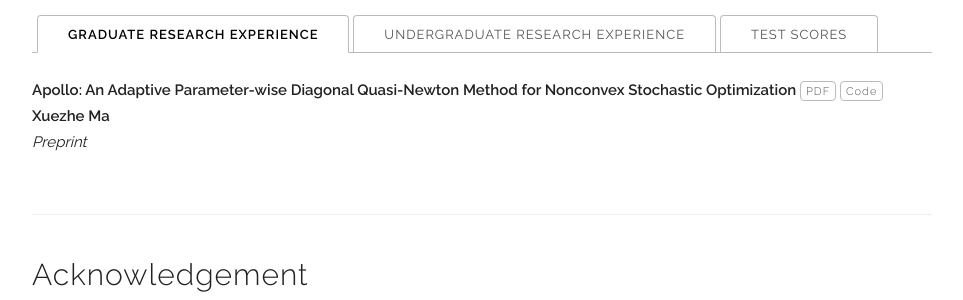
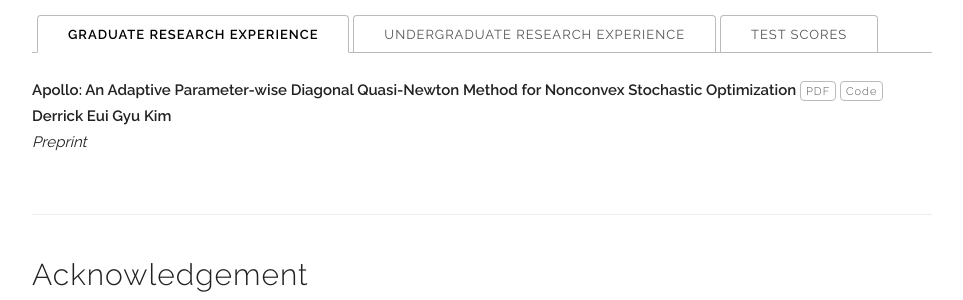
Before and after one commit to euigyuki/euigyuki.github.io, a Jekyll site: the page built from index.html, in a window 1280 px wide. Shown: the part 991-1291 px from the top of the page, without its empty margins (158-1121 px from the left). Built offline with Jekyll 4.4.1, drawn with Linux system fonts in a browser that asks for light colours.

Commit message:
updated website

```diff
--- a/_data/publications.yaml
+++ b/_data/publications.yaml
@@ -1,6 +1,6 @@
 papers:
   - title: "Apollo: An Adaptive Parameter-wise Diagonal Quasi-Newton Method for Nonconvex Stochastic Optimization"
-    authors: "<b>Xuezhe Ma</b>"
+    authors: "<b>Derrick Eui Gyu Kim</b>"
     venue: "Preprint"
     paper_pdf: "https://arxiv.org/abs/2009.13586"
     code: "https://github.com/XuezheMax/apollo"
--- a/index.html
+++ b/index.html
@@ -72,8 +72,8 @@
   <p>Most recent publications on <a href="https://scholar.google.com/citations?user=6_MQLIcAAAAJ" target="_blank">Google Scholar</a>.</p>
 -->
   <ul class="tab-nav">
-    <li><div class="button active" data-ref="#papers-sel">Graduate Research Experience</div></li>
-    <li><div class="button" data-ref="#papers-all">Undergraduate Research Experience</div></li>
+    <li><div class="button active" data-ref="#papers-all">Graduate Research Experience</div></li>
+    <li><div class="button" data-ref="#papers-sel">Undergraduate Research Experience</div></li>
     <li><div class="button" data-ref="#papers-all">Test Scores</div></li>
 <!--    <li><div class="button" data-ref="#papers-RL">Representation Learning</div></li>-->
 <!--    <li><div class="button" data-ref="#papers-NLP">NLP</div></li>-->
```
